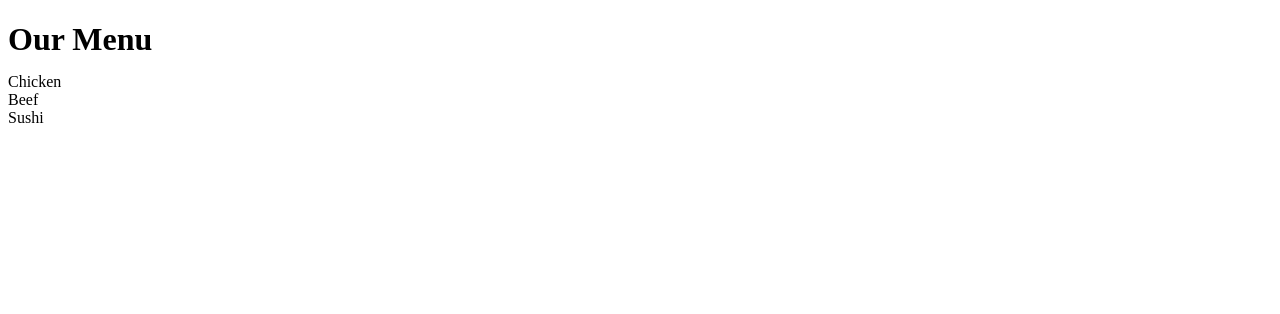
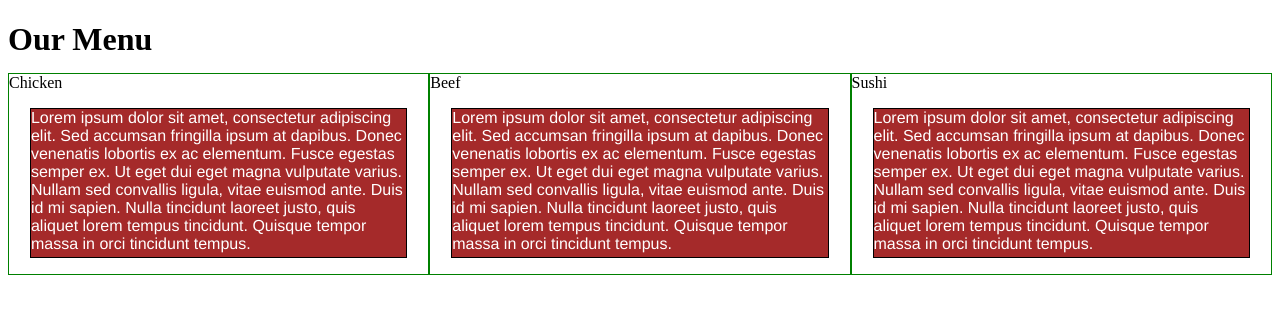
Before and after one commit to faneiosi/coursera-ruby, a plain HTML site: page mod2_solution/index.html in a window 1280 px wide. Drawn offline with Linux system fonts and the light colour scheme.

Commit message:
Update index.html

```diff
--- a/mod2_solution/index.html
+++ b/mod2_solution/index.html
@@ -1,3 +1,4 @@
+
 <!doctype html>
 <html lang="en">
   <head>
@@ -6,14 +7,36 @@
     <link rel="stylesheet" href="css/styles.css">
   </head>
 <body>
-  <h1>Our Menu</h1>
-  <div>
-    <div>
-      <div>Chicken</div>
-      <div>Beef</div>
-      <div>Sushi</div>
-    </div>
+  <head>
+    <h1>Our Menu</h1>
+  </head>
+
+  <div class="col-lg-4 col-md-6 col-xs">
+   <div class="art">
+    <section>
+      <div class="right chicken">Chicken</div>
+      <p>Lorem ipsum dolor sit amet, consectetur adipiscing elit. Sed accumsan fringilla ipsum at dapibus. Donec venenatis lobortis ex ac elementum. Fusce egestas semper ex. Ut eget dui eget magna vulputate varius. Nullam sed convallis ligula, vitae euismod ante. Duis id mi sapien. Nulla tincidunt laoreet justo, quis aliquet lorem tempus tincidunt. Quisque tempor massa in orci tincidunt tempus. </p>
+    </section>
+   </div>
   </div>
 
+  <div class="col-lg-4 col-md-6 col-xs">
+   <div class="art">
+    <section>
+      <div class="right beef">Beef</div>
+      <p>Lorem ipsum dolor sit amet, consectetur adipiscing elit. Sed accumsan fringilla ipsum at dapibus. Donec venenatis lobortis ex ac elementum. Fusce egestas semper ex. Ut eget dui eget magna vulputate varius. Nullam sed convallis ligula, vitae euismod ante. Duis id mi sapien. Nulla tincidunt laoreet justo, quis aliquet lorem tempus tincidunt. Quisque tempor massa in orci tincidunt tempus. </p>
+    </section>
+   </div>
+  </div>
+
+
+  <div class="col-lg-4 col-md-12 col-xs">
+   <div class="art">
+    <section>
+      <div class="right sushi">Sushi</div>
+        <p>Lorem ipsum dolor sit amet, consectetur adipiscing elit. Sed accumsan fringilla ipsum at dapibus. Donec venenatis lobortis ex ac elementum. Fusce egestas semper ex. Ut eget dui eget magna vulputate varius. Nullam sed convallis ligula, vitae euismod ante. Duis id mi sapien. Nulla tincidunt laoreet justo, quis aliquet lorem tempus tincidunt. Quisque tempor massa in orci tincidunt tempus. </p>
+    </section>
+   </div>
+  </div>
 </body>
 </html>
```
